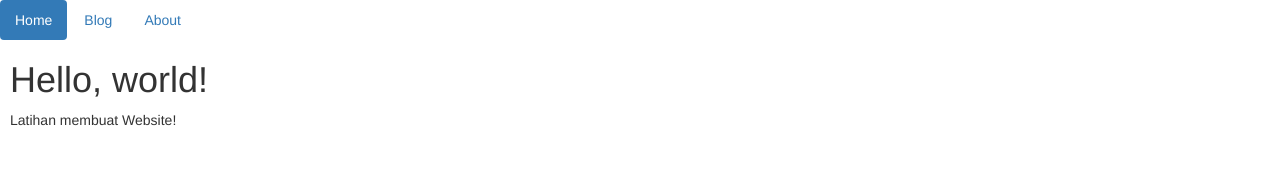
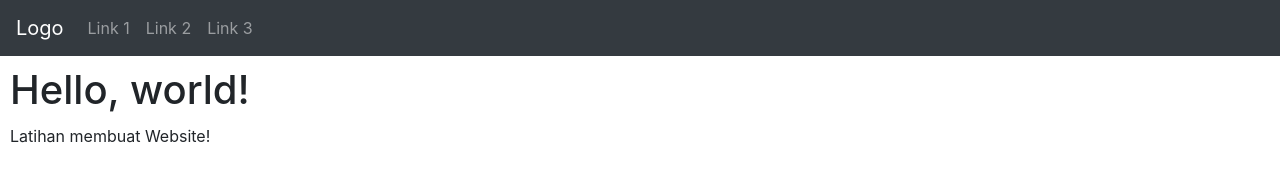
Before and after one commit to daffaghaliza/website_babi, a plain HTML site: page index.html in a window 1280 px wide. Drawn offline with nearby package versions, Linux system fonts and the light colour scheme.

Commit message:
my html page

```diff
--- a/index.html
+++ b/index.html
@@ -7,21 +7,35 @@
     <!-- The above 3 meta tags *must* come first in the head; any other head content must come *after* these tags -->
 
     <!-- Bootstrap -->
-    <link rel="stylesheet" href="https://cdn.jsdelivr.net/npm/bootstrap@3.4.1/dist/css/bootstrap.min.css" integrity="sha384-HSMxcRTRxnN+Bdg0JdbxYKrThecOKuH5zCYotlSAcp1+c8xmyTe9GYg1l9a69psu" crossorigin="anonymous">
+    <link rel="stylesheet" href="https://cdn.jsdelivr.net/npm/bootstrap@4.6.2/dist/css/bootstrap.min.css" integrity="sha384-xOolHFLEh07PJGoPkLv1IbcEPTNtaed2xpHsD9ESMhqIYd0nLMwNLD69Npy4HI+N" crossorigin="anonymous">
     <link rel="stylesheet" href="style.css">
     <title>Bootstrap 101 Template</title>
 </head>
 <body>
 
     <!-- navigation bar -->
-    <ul class="nav nav-pills">
-        <li role="presentation" class="active"><a href="home">Home</a></li>
-        <li role="presentation"><a href="blog">Blog</a></li>
-        <li role="presentation"><a href="about">About</a></li>
-    </ul>
+    <nav class="navbar navbar-expand-sm bg-dark navbar-dark">
+        <!-- Brand/logo -->
+        <a class="navbar-brand" href="#">Logo</a>
+
+        <!-- Links -->
+        <ul class="navbar-nav">
+            <li class="nav-item">
+                <a class="nav-link" href="#">Link 1</a>
+            </li>
+            <li class="nav-item">
+                <a class="nav-link" href="#">Link 2</a>
+            </li>
+            <li class="nav-item">
+                <a class="nav-link" href="#">Link 3</a>
+            </li>
+        </ul>
+    </nav>
 
     <!-- table of content -->
     <h1>Hello, world!</h1>
     <p>Latihan membuat Website!</p>
+
+
 </body>
 </html>
--- a/style.css
+++ b/style.css
@@ -1,3 +1,3 @@
 h1, p {
-    margin-left: 10px;
+    margin: 10px;
 }
```
